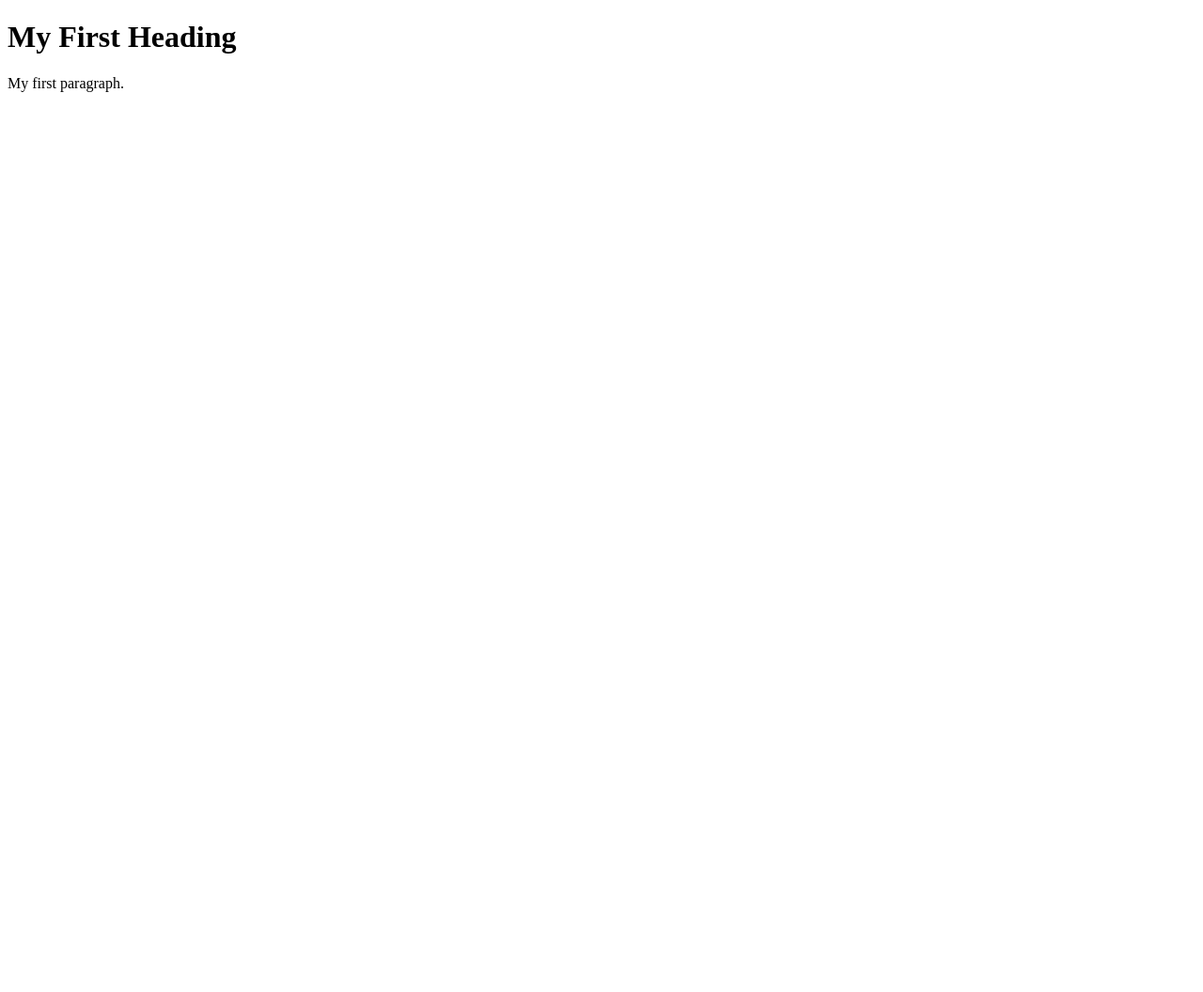
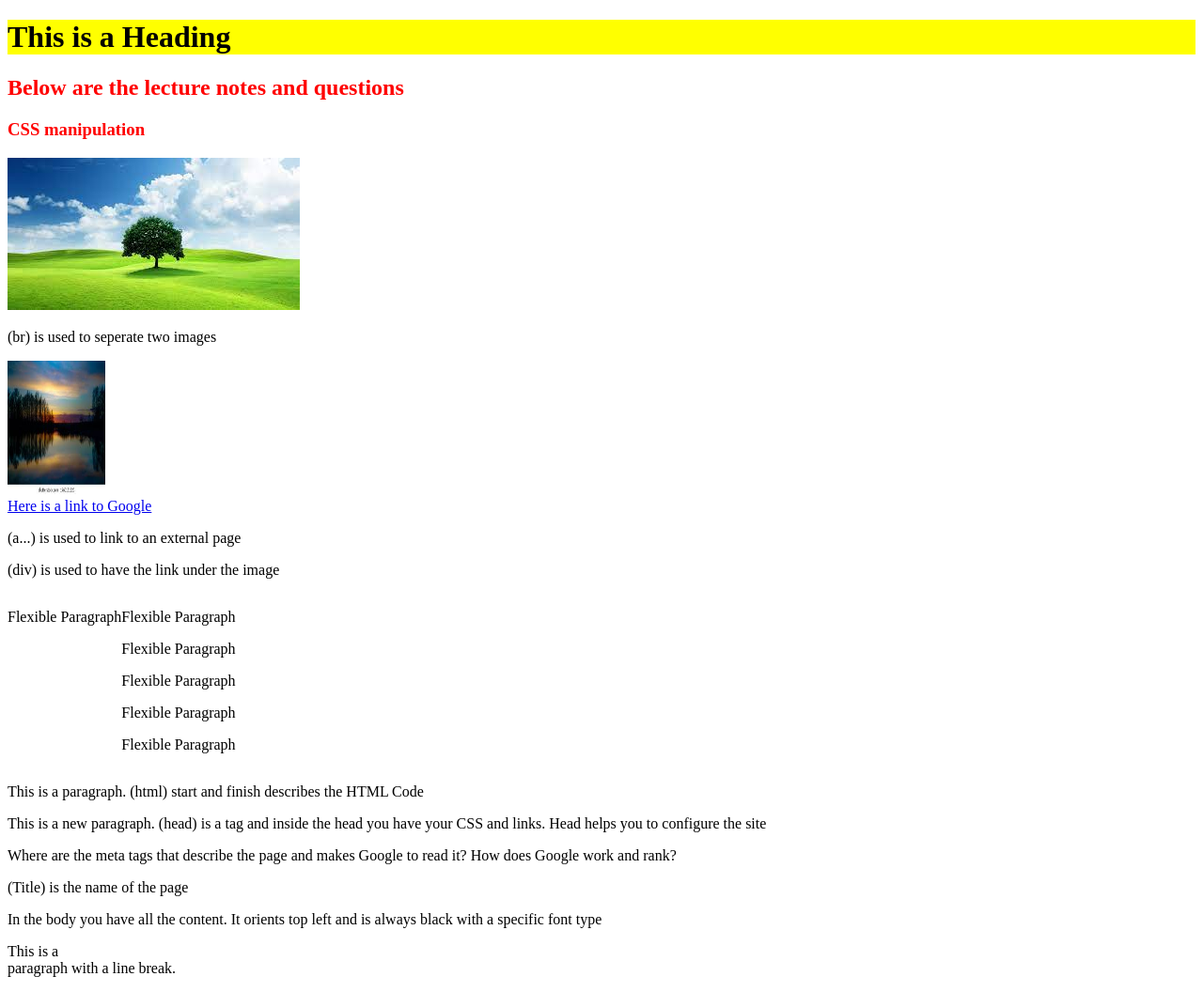
Before and after one commit to ahmetcagin/personalwebsite, a plain HTML site: page Index.html in a window 1280 px wide. Shown: the whole page at 94% size. Before the commit the page ends 800 px from the top, so only its background shows below. Drawn offline with Linux system fonts and the light colour scheme.

Commit message:
Added some images and cleaned the HTML code

```diff
--- a/Index.html
+++ b/Index.html
@@ -1,16 +1,63 @@
 <!DOCTYPE html>
+
+
 <html>
 
 <head>
+
 <title>My First Web Page</title>
+
+<style>
+
+
+h2 {color: red; font-weight: regular;}
+
+
+</style>
+
+<link rel="stylesheet" href="sample.css">
+
 </head>
-
 
 <body>
 
-<h1>My First Heading</h1>
+<h1 style="background-color:yellow;">This is a Heading</h1>
+<h1 Orange</h1>
+<h2>Below are the lecture notes and questions</h2>
+<h3> CSS manipulation </h3>
+<image src="Tree.jpg" alt="Tree Image">
+<br>
+<p> (br) is used to seperate two images</p>
+<img src="Lake.jpg" alt="Lake Image" width="104" height="142">
 
-<p>My first paragraph.</p>
+<div>
+<a href="https://www.google.com">Here is a link to Google</a>
+<P> (a...) is used to link to an external page</P>
+<p> (div) is used to have the link under the image</p>
+</div>
+
+<div class="my-headers">
+<P> Flexible Paragraph </P>
+<div class="wide-headers">
+<P> Flexible Paragraph </P>
+<P> Flexible Paragraph </P>
+<P> Flexible Paragraph </P>
+<P> Flexible Paragraph </P>
+<P> Flexible Paragraph </P>
+</div>
+</div>
+
+
+<p>This is a paragraph. (html) start and finish describes the HTML Code </p>
+<p>This is a new paragraph. (head) is a tag and inside the head you have your CSS and links. Head helps you to configure the site </p>
+<p>Where are the meta tags that describe the page and makes Google to read it? How does Google work and rank? </p>
+<p> (Title) is the name of the page </p>
+<p>In the body you have all the content. It orients top left and is always black with a specific font type</p>
+
+<p>This is a <br> paragraph with a line break.</p>
+
+<script src="sample.js"> </script>
+<script> console.log(document); </script>
 
 </body>
 </html>
--- /dev/null
+++ b/sample.css
@@ -0,0 +1,13 @@
+h3 {color: red}
+.my-headers {
+    display: flex;
+    flex-direction: row;
+    flex-wrap: wrap;
+}
+
+@media screen and (max-width: 900px) {
+
+      .wide-headers {
+        display: none;
+      }
+    }
```
Also changed, not shown: Lake.jpg (added), Tree.jpg (added).
